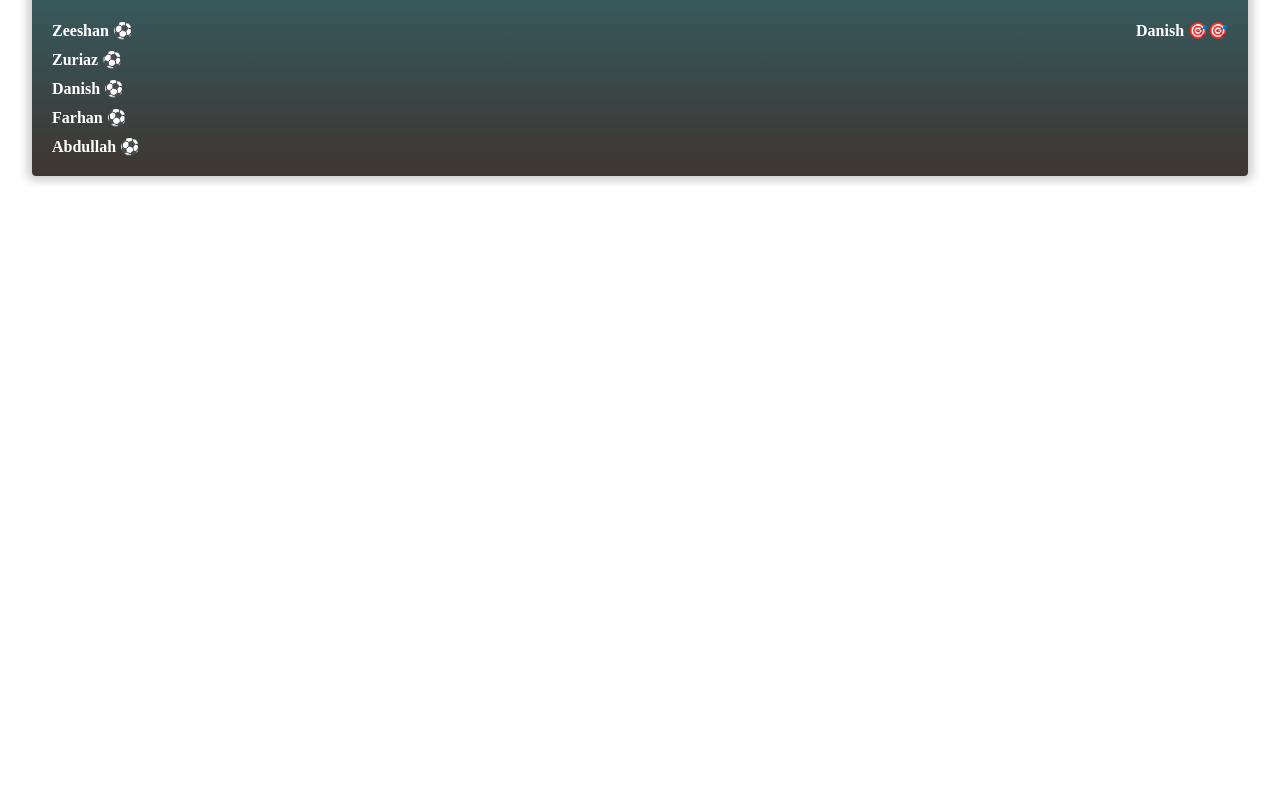
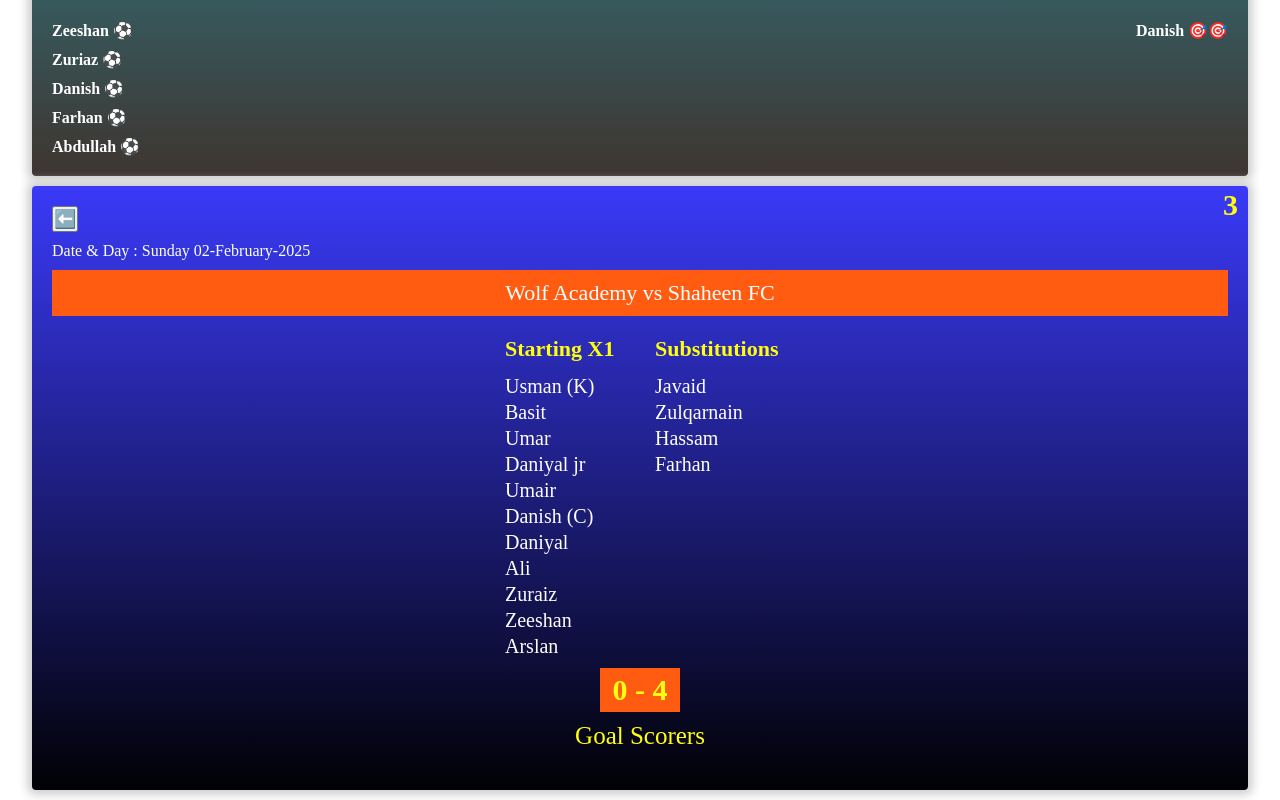
Before and after one commit to Zulqarnain32/wolf, a React (Vite) app: page /academy in a window 1280 px wide. Shown: the part 1293-2093 px from the top of the page. Before the commit the page ends 1479 px from the top, so only its background shows below. Built offline with nearby package versions, Linux system fonts and the light colour scheme.

Commit message:
added match academy

```diff
--- a/src/App.css
+++ b/src/App.css
@@ -272,8 +272,8 @@
   margin: 10px 0;
 
   color: #fff;
-  font-size: 23px;
-  word-spacing: 7px;
+  font-size: 22px;
+  /* word-spacing: 3px; */
   background-color: #ff5c11;
   padding: 10px 0;
 
@@ -388,7 +388,8 @@
     z-index: 1000;
   }
   .nav-element:first-child{
-    margin-top: 30px;
+    /* margin-top: 30px; */
+    margin-top: 0;
   }
   .nav-element{
     display: block;
--- a/src/components/Home.jsx
+++ b/src/components/Home.jsx
@@ -6,7 +6,7 @@ const Home = () => {
       <div className="team-reports">
         <div className="goals-count mt">
           <h2>Matched  Played</h2>
-          <h2>4</h2>
+          <h2>5</h2>
         </div>
         <div className="goals-count mt">
           <h2>Wins </h2>
@@ -14,7 +14,7 @@ const Home = () => {
         </div>
         <div className="goals-count mt">
           <h2>Lost</h2>
-          <h2>2</h2>
+          <h2>3</h2>
         </div>
         <div className="goals-count mt">
           <h2>draw</h2>
@@ -26,11 +26,11 @@ const Home = () => {
         </div>
         <div className="goals-count mt">
           <h2>Goal Conceded</h2>
-          <h2>13</h2>
+          <h2>15</h2>
         </div>
         <div className="goals-count mt">
           <h2>Goal Difference</h2>
-          <h2>+2</h2>
+          <h2>0</h2>
         </div>
       </div>
     </>
--- a/src/components/Navbar.jsx
+++ b/src/components/Navbar.jsx
@@ -34,11 +34,11 @@ const Navbar = () => {
       </div>
       {showNavbar && <div className="overlay" onClick={closeNav}></div>} {/* Overlay when navbar is shown */}
       <div className={`nav-elements ${showNavbar && 'active'}`}>
-        <RxCross2 className="close-nav" onClick={closeNav} />
+        {/* <RxCross2 className="close-nav" onClick={closeNav} /> */}
         <Link to="/" className="nav-element" onClick={closeNav}>Home</Link>
+        <Link to="/club" className="nav-element" onClick={closeNav}>Club</Link>
+        <Link to="/scorers" className="nav-element" onClick={closeNav}>Scorers</Link>
         <Link to="/academy" className="nav-element" onClick={closeNav}>Academy</Link>
-        <Link to="/scorers" className="nav-element" onClick={closeNav}>Scorers</Link>
-        <Link to="/club" className="nav-element" onClick={closeNav}>Club</Link>
       </div>
     </div>
   );
--- a/src/historyApi/AcademyData.jsx
+++ b/src/historyApi/AcademyData.jsx
@@ -64,6 +64,39 @@ const AcademyData = [
         },
         finalScore: "5 - 2"
     },
+    {
+        timeStamp: {
+            day: "Sunday",
+            date: "02-February-2025"
+        },
+        matchbetween:"Wolf Academy vs Shaheen FC",
+
+        starting11: {
+            player1: "Usman (K)",
+            player2: "Basit",
+            player3: "Umar",
+            player4: "Daniyal jr",
+            player5: "Umair",
+            player6: "Danish (C)",
+            player7: "Daniyal",
+            player8: "Ali",
+            player9: "Zuraiz",
+            player10: "Zeeshan",
+            player11: "Arslan",
+
+        },
+        substitutions: {
+            player1: "Javaid",
+            player2: "Zulqarnain",
+            player3: "Hassam",
+            player4: "Farhan",
+        },
+        goalScorers: {
+            teamScorers: [""],
+            assistProviders: [""]
+        },
+        finalScore: "0 - 4"
+    },
 ]
 
 export default AcademyData
```
